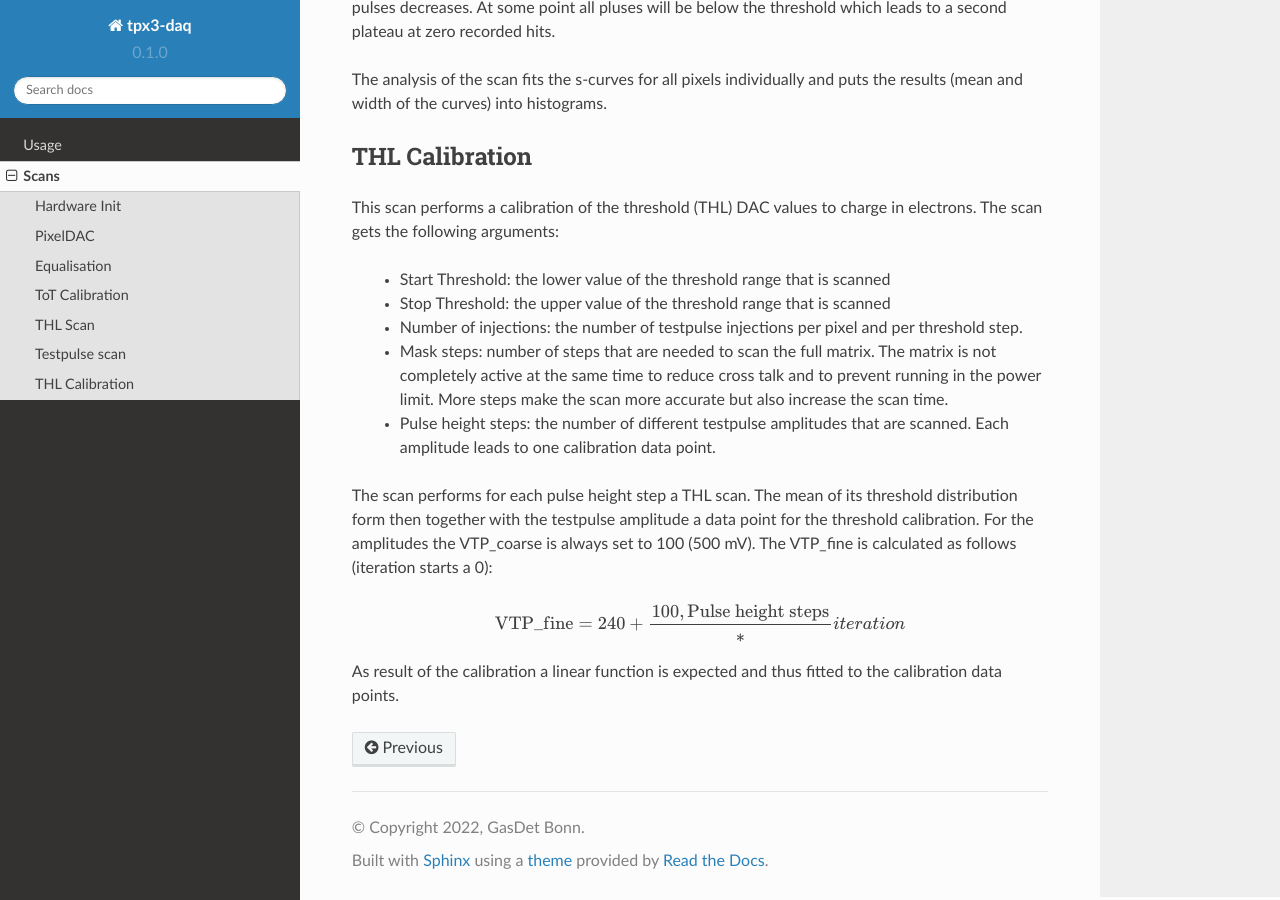
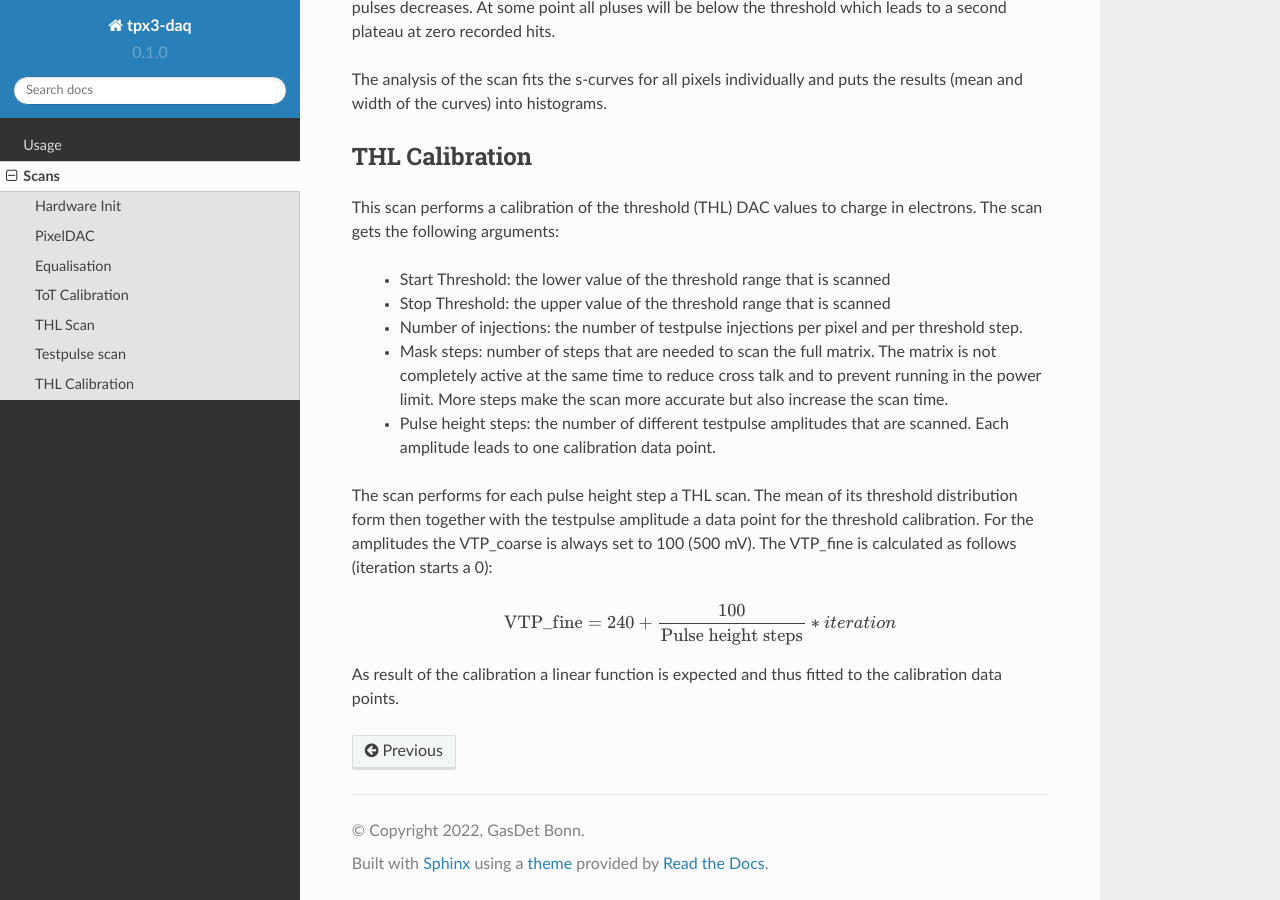
Before and after one commit to GasDet-Bonn/tpx3-daq, a Sphinx documentation site: the page built from docs/source/scans.rst, in a window 1280 px wide and 900 px high, scrolled down 3865 px. Built offline with Sphinx 7.4.7 and the Read the Docs theme 2.0.0, drawn with Linux system fonts in a browser that asks for light colours.

Commit message:
DOC: fix formula in THL calibration

```diff
--- a/docs/source/scans.rst
+++ b/docs/source/scans.rst
@@ -204,7 +204,7 @@ always set to 100 (500 mV). The VTP_fine is calculated as follows (iteration
 starts a 0):
 
 .. math::
-  \text{VTP_fine} = 240 + \frac{100, \text{Pulse height steps}} * iteration
+  \text{VTP_fine} = 240 + \frac{100}{\text{Pulse height steps}} * iteration
 
 As result of the calibration a linear function is expected and thus fitted to
 the calibration data points.
```
